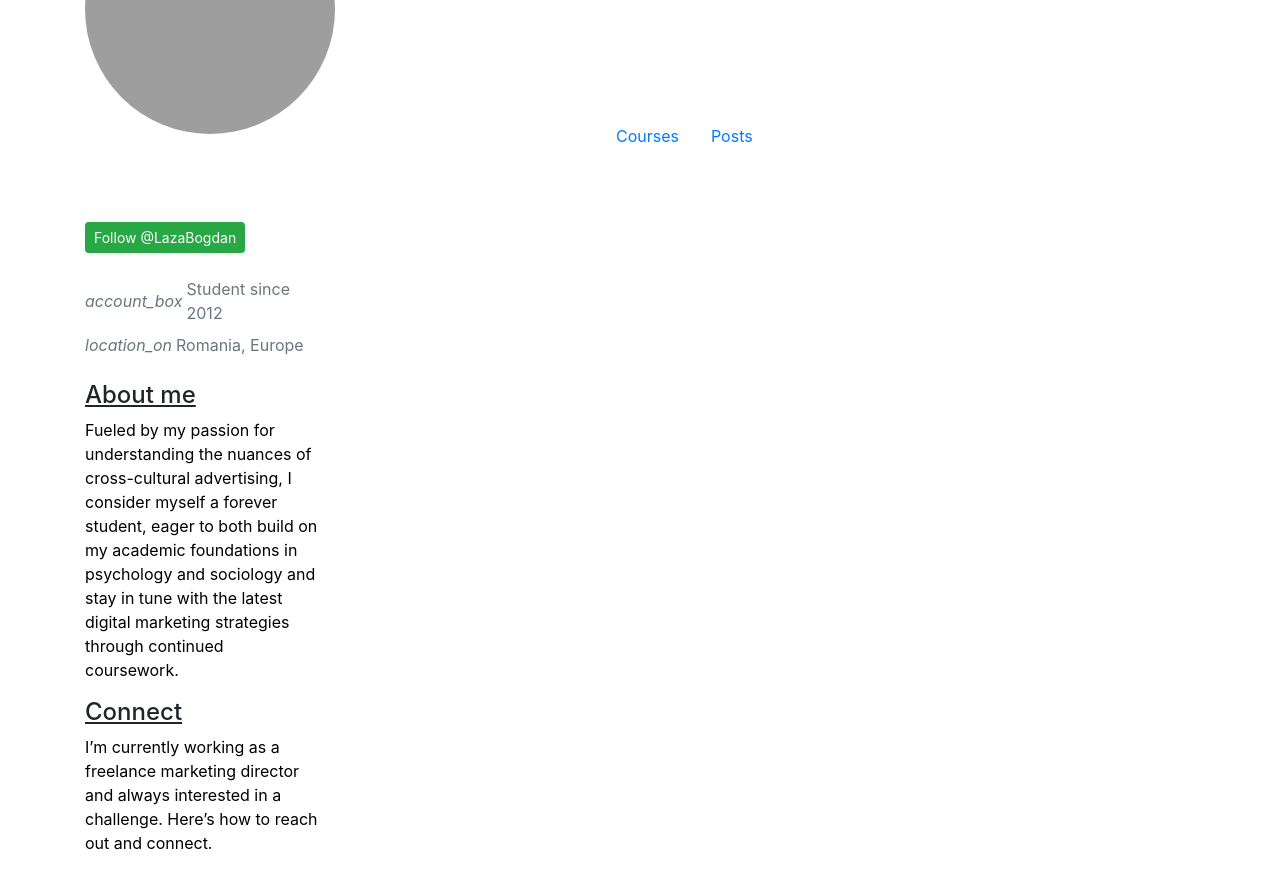
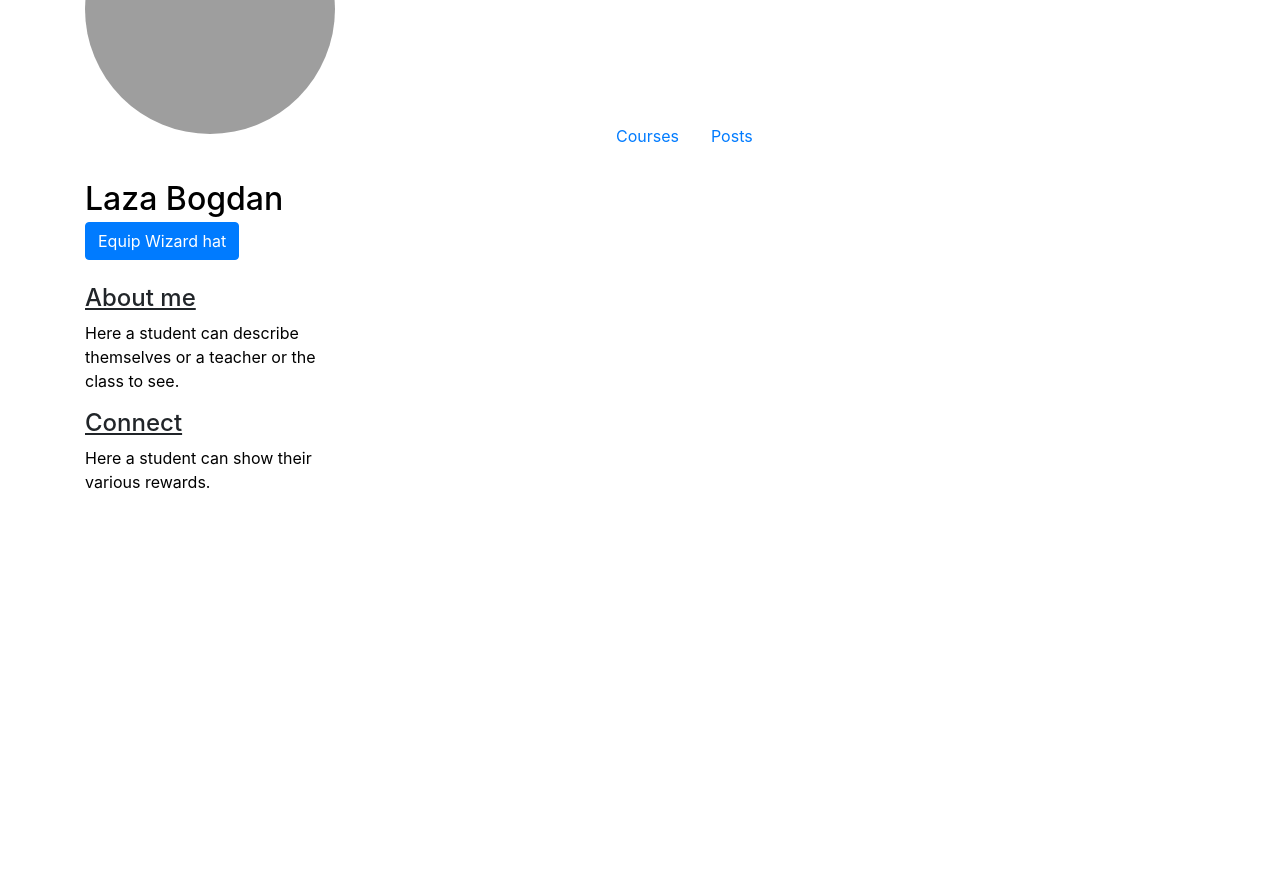
Before and after one commit to chriskline459/capstoneGroup17, a Flask app: page /profile in a window 1280 px wide. Shown: the part 364-1251 px from the top of the page. After the commit the page ends 853 px from the top, so only its background shows below. Run offline with Flask 2, Linux system fonts and the light colour scheme; some libraries are stand-ins or nearby versions; grey boxes are pictures that could not be loaded.

Commit message:
Add files via upload

```diff
--- a/SchoolQuestMk.III/website/templates/profile.html
+++ b/SchoolQuestMk.III/website/templates/profile.html
@@ -4,12 +4,12 @@
 <form method="POST">
 <div class="bg-primary mdk-box js-mdk-box mb-0" style="height: 192px;" data-effects="parallax-background blend-background">
   <div class="mdk-box__bg">
-    <div class="mdk-box__bg-front" style="background-image: url(assets/images/1280_rsz_aman-dhakal-205796-unsplash.jpg); background-position: center;"></div>
+    <div class="mdk-box__bg-front" style= background-image:url(assets/images/1280_rsz_aman-dhakal-205796-unsplash.jpg); background-position: center;></div>
   </div>
 </div>
 <div class="{{ containerClass }} page__container d-flex align-items-end position-relative mb-4">
   <div class="avatar">
-    <img src="https://media.istockphoto.com/photos/smiling-indian-man-looking-at-camera-picture-id1270067126?k=20&m=1270067126&s=612x612&w=0&h=ZMo10u07vCX6EWJbVp27c7jnnXM2z-VXLd-4maGePqc=" alt="avatar" class="avatar-img rounded-circle border-3">
+    <img id="avatar" src="https://i.gyazo.com/b5fdd5113dd0642e174b3d5c4fa1ddb5.png" alt="avatar" class="avatar-img rounded-circle border-3">
   </div>
   <style>
   .avatar img{
@@ -19,7 +19,22 @@
     margin-bottom: 22px;
     max-width: 100%
 }
+
+
 </style>
+<script>
+  function equiphat()
+        {
+
+            var img = document.getElementById("avatar");
+            img.src="https://i.gyazo.com/1dafbef4e778dc043ccb50318346e4ec.png";
+            return false;
+
+
+        }
+</script>
+
+
   <ul class="nav nav-tabs-links flex" style="margin-left: 265px;">
     <li class="nav-item">
       <a href="{{ prefix }}profile.html" class="nav-link{% if slug == 'student-profile' %} active{% endif %}">Courses</a>
@@ -33,24 +48,18 @@
 <div class="{{ containerClass }} page__container mb-3">
   <div class="row flex-sm-nowrap">
     <div class="col-sm-auto mb-3 mb-sm-0" style="width: 265px;">
-      <h1 class="h2 mb-1"><font color = white>Laza Bogdan</font></h1>
+      <h1 class="h2 mb-1"><font color = black>Laza Bogdan</font></h1>
       <p class="d-flex align-items-center mb-4">
-        <a href="" class="btn btn-sm btn-success mr-2">Follow @LazaBogdan</a>
+        <buttom type = "Purchase" class = "btn btn-primary" onclick="equiphat();">
+          Equip Wizard hat
+        </buttom>
       </p>
-      <div class="text-muted d-flex align-items-center mb-2">
-        <i class="material-icons mr-1">account_box</i>
-        <div class="flex">Student since 2012</div>
-      </div>
-      <div class="text-muted d-flex align-items-center mb-4">
-        <i class="material-icons mr-1">location_on</i>
-        <div class="flex">Romania, Europe</div>
-      </div>
 
     <u><h4>About me</h4></u>
-      <p class="text-white-70 measure-paragraph"> <font color = black>Fueled by my passion for understanding the nuances of cross-cultural advertising, I consider myself a forever student, eager to both build on my academic foundations in psychology and sociology and stay in tune with the latest digital marketing strategies through continued coursework.</font></p>
+      <p class="text-white-70 measure-paragraph"> <font color = black>Here a student can describe themselves or a teacher or the class to see.</font></p>
 
       <u><h4>Connect</h4></u>
-      <p class="text-white-70 measure-paragraph"><font color = black>I’m currently working as a freelance marketing director and always interested in a challenge. Here’s how to reach out and connect.</font></p>
+      <p class="text-white-70 measure-paragraph"><font color = black>Here a student can show their various rewards.</font></p>
     </div>
     <div class="col-sm">
 
```
Also changed, not shown: SchoolQuestMk.III/website/templates/rewards.html (+27 -7 lines).
